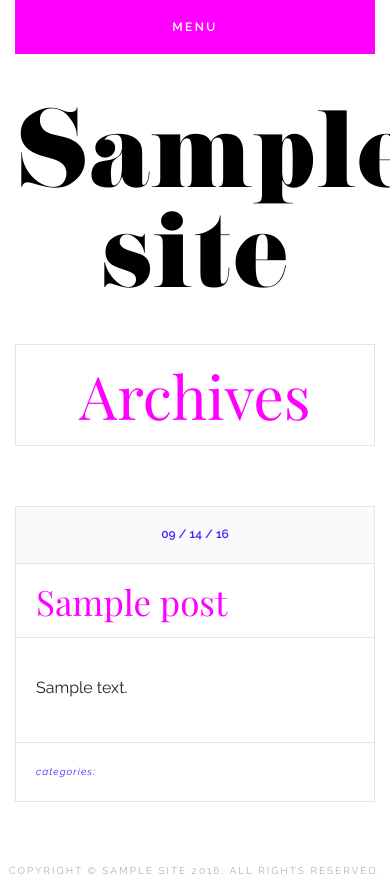
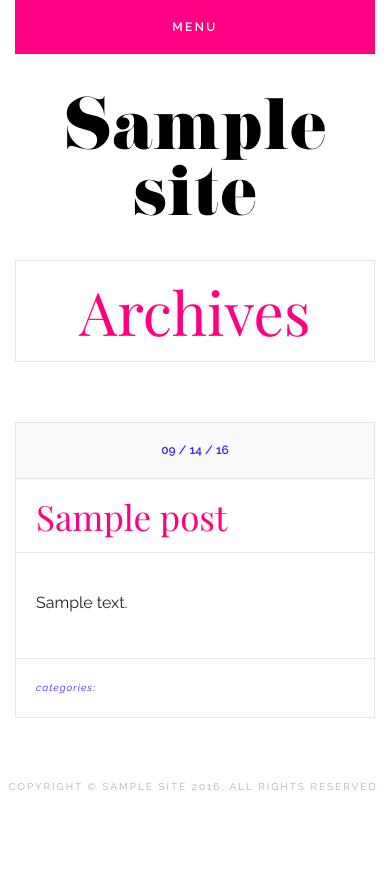
Before and after one commit to BenFausch/kelly-maxwell, a WordPress theme: template wp-content/themes/ingrid/archive.php in a window 390 px wide; the page is wider, and only the part inside the window is pictured. After the commit the page ends 844 px from the top of that part, so only its background shows below. Run offline with PHP 8.4 and a stand-in for WordPress, Linux system fonts and the light colour scheme; the site name, menu and one post (Sample post) are stand-ins, and other content is empty; some libraries are stand-ins or nearby versions.

Commit message:
styled links and mobile menu

```diff
--- a/wp-content/themes/ingrid/assets/sass/variables/_variables.scss
+++ b/wp-content/themes/ingrid/assets/sass/variables/_variables.scss
@@ -1,7 +1,7 @@
 $color_body: #888888;
-$color_links: #ff00ff;
-$color_links-hover: #ff00ff;
-$color_post-titles: #ff00ff;
+$color_links: #ff0082;
+$color_links-hover: #ff0082;
+$color_post-titles: #ff0082;
 $color_meta: #4520FF;
 $color_meta-links: #4520FF;
 
--- a/wp-content/themes/ingrid/inc/customizer.php
+++ b/wp-content/themes/ingrid/inc/customizer.php
@@ -192,7 +192,7 @@ function ingrid_customize_register( $wp_customize ) {
 
 	// Links
 	$wp_customize->add_setting( 'ingrid_links', array(
-		'default'           => '#ff00ff',
+		'default'           => '#ff0082',
 		'sanitize_callback' => 'sanitize_hex_color',
 	) );
 
@@ -209,7 +209,7 @@ function ingrid_customize_register( $wp_customize ) {
 
 	// Links - Hover
 	$wp_customize->add_setting( 'ingrid_links_hover', array(
-		'default'           => '#ff00ff',
+		'default'           => '#ff0082',
 		'sanitize_callback' => 'sanitize_hex_color',
 	) );
 
--- a/wp-content/themes/ingrid/style.css
+++ b/wp-content/themes/ingrid/style.css
@@ -107,7 +107,7 @@ p {
 --------------------------------------------------------------*/
 
 h1, h2, h3, h4, h5, h6 {
-  color: #ff00ff;
+  color: #ff0082;
   font-size: 31px;
   font-size: 3.1rem;
   font-family: 'pistilliregular';
@@ -117,7 +117,7 @@ h1, h2, h3, h4, h5, h6 {
 }
 
 .page-header .page-title {
-  color: #ff00ff;
+  color: #ff0082;
   font-size: 31px;
   font-size: 6rem;
   font-family: "Playfair Display", serif;
@@ -422,13 +422,13 @@ input[type="text"]:focus, input[type="email"]:focus, input[type="search"]:focus,
 --------------------------------------------------------------*/
 
 a {
-  color: #ff00ff;
+  color: #ff0082;
   text-decoration: none;
   transition: all 0.2s;
 }
 
 a:hover {
-  color: #ff00ff;
+  color: #ff0082;
   text-decoration: none;
 }
 
@@ -451,7 +457,7 @@ a:hover {
 
 @media (max-width: 768px) {
   .menu-toggle {
-    background: #ff00ff;
+    background: #ff0082;
     border: none;
     color: white;
     cursor: pointer;
@@ -892,6 +913,11 @@ body {
   margin:.25em 0;
   text-transform: none;
 }
+@media (max-width: 768px) {
+  .site-title{
+    font-size:17vw;
+  }
+}
 
 .site-title a {
   color: #000;
@@ -902,7 +928,7 @@ body {
 }
 
 .site-description {
-  color: #4520FF;
+  color: #999;
   font-family: "Raleway", "Raleway", Helvetica, Arial, sans-serif;
   font-size: 1.5rem;
   font-weight: 600;
@@ -945,7 +971,7 @@ article.post .entry-header, article.page .entry-header, section.error-404 .entry
 }
 
 article.post .entry-title, article.page .entry-title, section.error-404 .entry-title, .box .entry-title {
-  color: #ff00ff;
+  color: #ff0082;
   font-size: 31px;
   font-size: 3.5rem;
   font-family: "Playfair Display";
@@ -958,7 +984,7 @@ article.post .entry-title, article.page .entry-title, section.error-404 .entry-t
 }
 
 article.post .entry-title a, article.page .entry-title a, section.error-404 .entry-title a, .box .entry-title a {
-  color: #ff00ff;
+  color: #ff0082;
 }
 article.post .entry-title a:hover, article.page .entry-title a:hover, section.error-404 .entry-title a:hover, .box .entry-title a:hover {
 color:#4520ff;
```
Also changed, not shown: other parts of wp-content/themes/ingrid/style.css (+31 -10 lines), wp-content/themes/ingrid/editor-style.css (+6 -6 lines), 1 other file.
